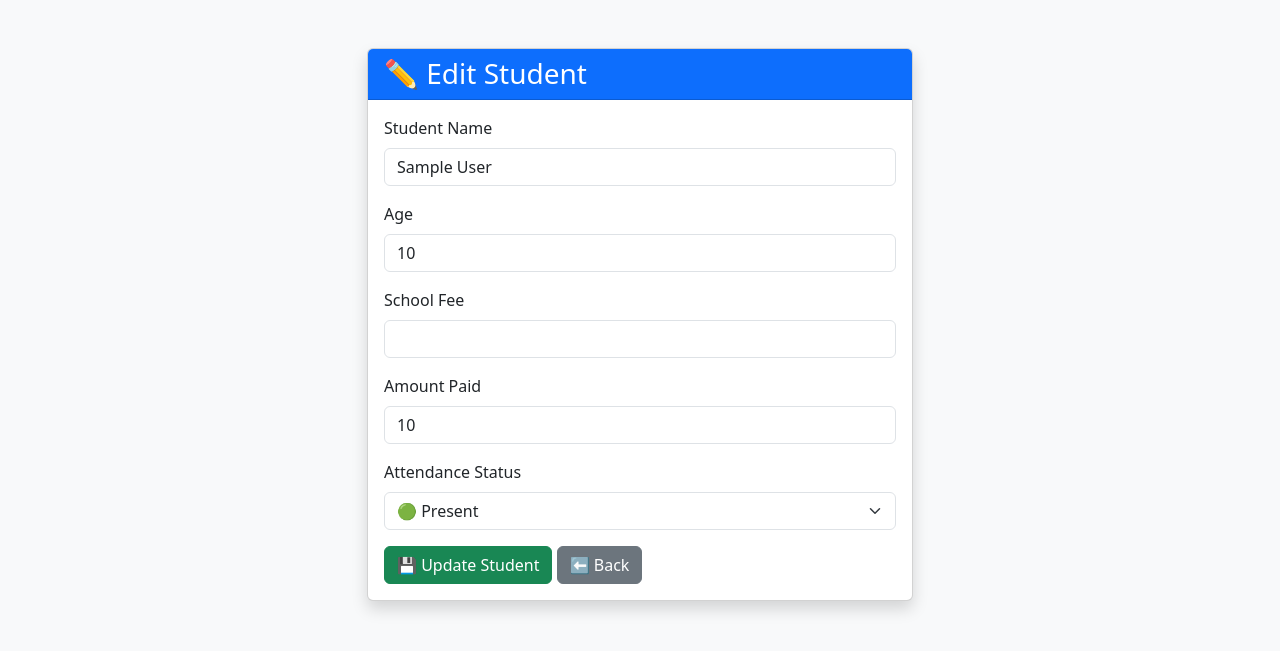
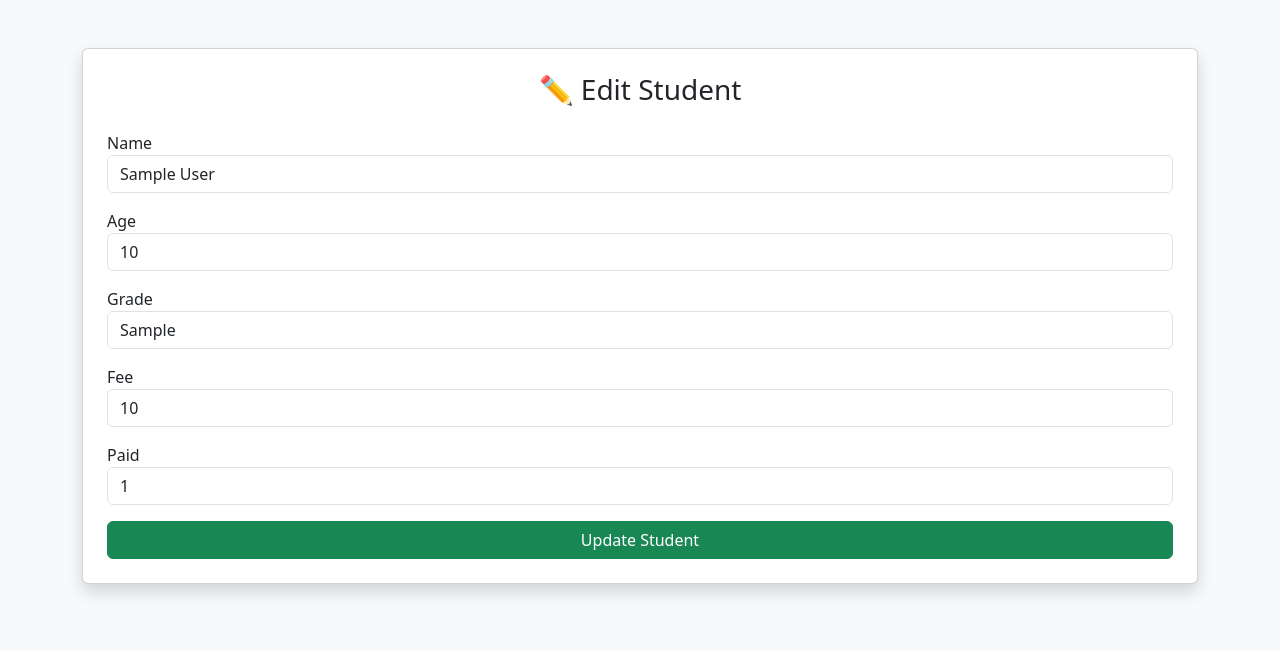
Before and after one commit to we32693269/school-saas, a Flask app: page /edit_student/1 in a window 1280 px wide. Shown: the top 651 px of the page. Run offline with Flask 3, Linux system fonts and the light colour scheme; tables that the repository leaves empty hold one stand-in row (values such as "Sample post").

Commit message:
Update edit_student.html

```diff
--- a/templates/edit_student.html
+++ b/templates/edit_student.html
@@ -2,97 +2,46 @@
 <html>
 <head>
     <title>Edit Student</title>
-
     <link href="https://cdn.jsdelivr.net/npm/bootstrap@5.3.3/dist/css/bootstrap.min.css" rel="stylesheet">
 </head>
+
 <body class="bg-light">
 
 <div class="container mt-5">
 
-    <div class="row justify-content-center">
+    <div class="card shadow p-4">
 
-        <div class="col-md-6">
-
-            <div class="card shadow">
-
-                <div class="card-header bg-primary text-white">
-                    <h3 class="mb-0">✏️ Edit Student</h3>
-                </div>
-
-                <div class="card-body">
+        <h3 class="text-center mb-4">✏️ Edit Student</h3>
 
         <form method="POST">
 
             <div class="mb-3">
-                            <label class="form-label">Student Name</label>
-                            <input
-                                type="text"
-                                name="name"
-                                value="{{ student[1] }}"
-                                class="form-control"
-                                required>
+                <label>Name</label>
+                <input type="text" name="name" value="{{ student[1] }}" class="form-control" required>
             </div>
 
             <div class="mb-3">
-                            <label class="form-label">Age</label>
-                            <input
-                                type="number"
-                                name="age"
-                                value="{{ student[2] }}"
-                                class="form-control"
-                                required>
+                <label>Age</label>
+                <input type="number" name="age" value="{{ student[2] }}" class="form-control" required>
+            </div>
+
+            <!-- ✅ GRADE FIX -->
+            <div class="mb-3">
+                <label>Grade</label>
+                <input type="text" name="grade" value="{{ student[3] }}" class="form-control" required>
             </div>
 
             <div class="mb-3">
-                            <label class="form-label">School Fee</label>
-                            <input
-                                type="number"
-                                name="fee"
-                                value="{{ student[3] }}"
-                                class="form-control"
-                                required>
+                <label>Fee</label>
+                <input type="number" name="fee" value="{{ student[4] }}" class="form-control" required>
             </div>
 
             <div class="mb-3">
-                            <label class="form-label">Amount Paid</label>
-                            <input
-                                type="number"
-                                name="paid"
-                                value="{{ student[4] }}"
-                                class="form-control"
-                                required>
+                <label>Paid</label>
+                <input type="number" name="paid" value="{{ student[5] }}" class="form-control" required>
             </div>
 
-                        <div class="mb-3">
-                            <label class="form-label">Attendance Status</label>
-
-                            <select name="status" class="form-select">
-
-                                <option value="Present"
-                                    {% if student[5] == 'Present' %}selected{% endif %}>
-                                    🟢 Present
-                                </option>
-
-                                <option value="Absent"
-                                    {% if student[5] == 'Absent' %}selected{% endif %}>
-                                    🔴 Absent
-                                </option>
-
-                                <option value="Late"
-                                    {% if student[5] == 'Late' %}selected{% endif %}>
-                                    🟡 Late
-                                </option>
-
-                            </select>
-                        </div>
-
-                        <button type="submit" class="btn btn-success">
-                            💾 Update Student
-                        </button>
-
-                        <a href="/dashboard" class="btn btn-secondary">
-                            ⬅ Back
-                        </a>
+            <button type="submit" class="btn btn-success w-100">Update Student</button>
 
         </form>
 
@@ -100,11 +49,5 @@
 
 </div>
 
-        </div>
-
-    </div>
-
-</div>
-
 </body>
 </html>
```
Lines whose indentation alone changed are shown as unchanged.
